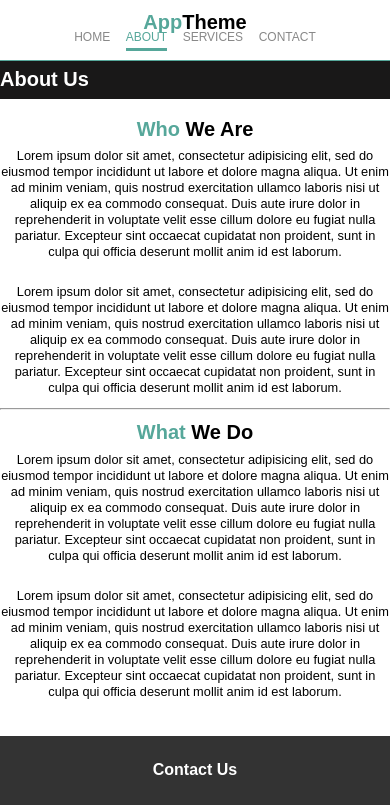
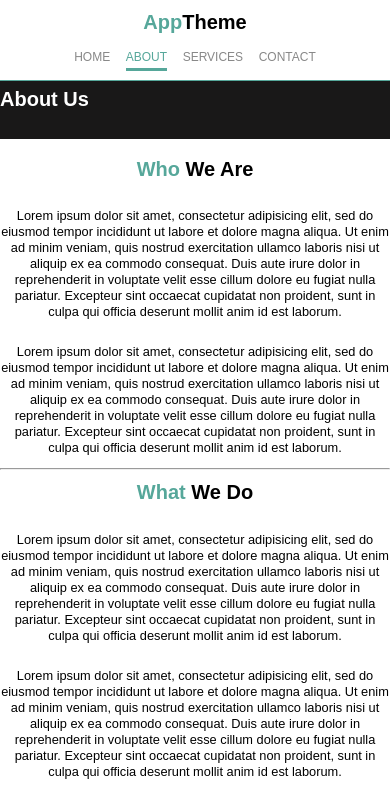
Before and after one commit to alexgooner12/app-theme-project, a plain HTML site: page about.html in a window 390 px wide. Shown: the top 805 px of the page. Drawn offline with Linux system fonts and the light colour scheme.

Commit message:
Add style for screen sizes smaller then 768px.

```diff
--- a/sass/_components.scss
+++ b/sass/_components.scss
@@ -3,6 +3,10 @@
     font-size: 2.5rem;
     &__title {
          color: $color-primary;
+    }
+
+    @include respond(phone) {
+        margin-bottom: 2.5rem;
     }
 }
 
@@ -57,6 +61,11 @@
         @include respond(tab-land) {
             padding: 2.5rem;
         }
+
+        @include respond(phone) {
+            padding: 0;
+            border-radius: 0rem;
+        }
     }
 
     &__heading {
@@ -70,6 +79,11 @@
 
         @include respond(tab-port) {
             font-size: 2.2rem;
+        }
+
+        @include respond(phone) {
+            display: flex;
+            flex-direction: column;
         }
 
         &-title {
@@ -155,6 +169,10 @@
         @include respond(tab-port) {
             margin: 1rem 0 2rem 0;
         }
+
+        @include respond(phone) {
+            margin: 3rem 0 .5rem 0;
+        }
     }
 
     &__list {
@@ -170,6 +188,14 @@
             padding-bottom: 1rem;
         }
     }
+
+    &__text {
+        @include respond(phone) {
+            width: 60%;
+            margin: auto;
+        }
+    }
+
 }
 
 // submit form
@@ -188,6 +214,12 @@
 
         @include respond(tab-port) {
             width: 15rem;
+        }
+
+        @include respond(phone) {
+            width: 60%;
+            display: block;
+            margin: auto;
         }
     }
 
@@ -209,6 +241,12 @@
         @include respond(tab-port) {
             margin-left: 0;
             width: 15rem;
+        }
+
+        @include respond(phone) {
+            width: 60%;
+            display: block;
+            margin: auto;
         }
 
     }
--- a/sass/_layout.scss
+++ b/sass/_layout.scss
@@ -36,6 +36,10 @@
     background: $dark-grey-color;
     color: $color-white;
     padding: 2rem 0;
+
+    @include respond(phone) {
+        padding: 1rem 0 3.5rem 0;
+    }
 }
 
 // footer
--- a/sass/_mixins.scss
+++ b/sass/_mixins.scss
@@ -6,7 +6,7 @@
 
 @mixin respond ($breakpoint) {
     @if $breakpoint == phone {
-        @media only screen and (max-width: 48em) { @content }; // 768px
+        @media only screen and (max-width: 47.93em) { @content }; // 768px
     }
 
     @if $breakpoint == tab-port {
```
Also changed, not shown: index.html (+1 -1 lines), css/main.css.
